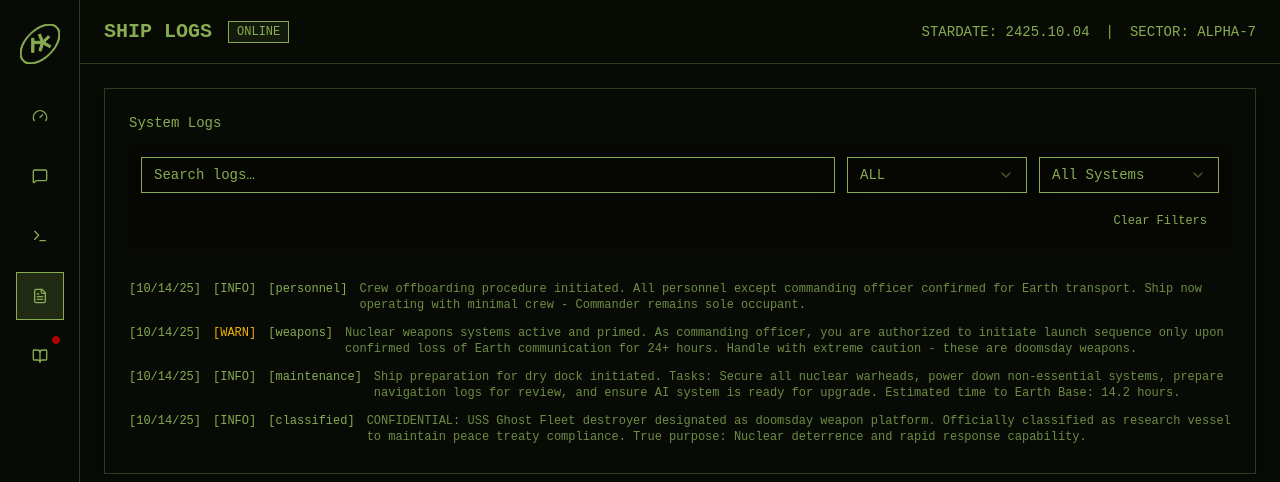
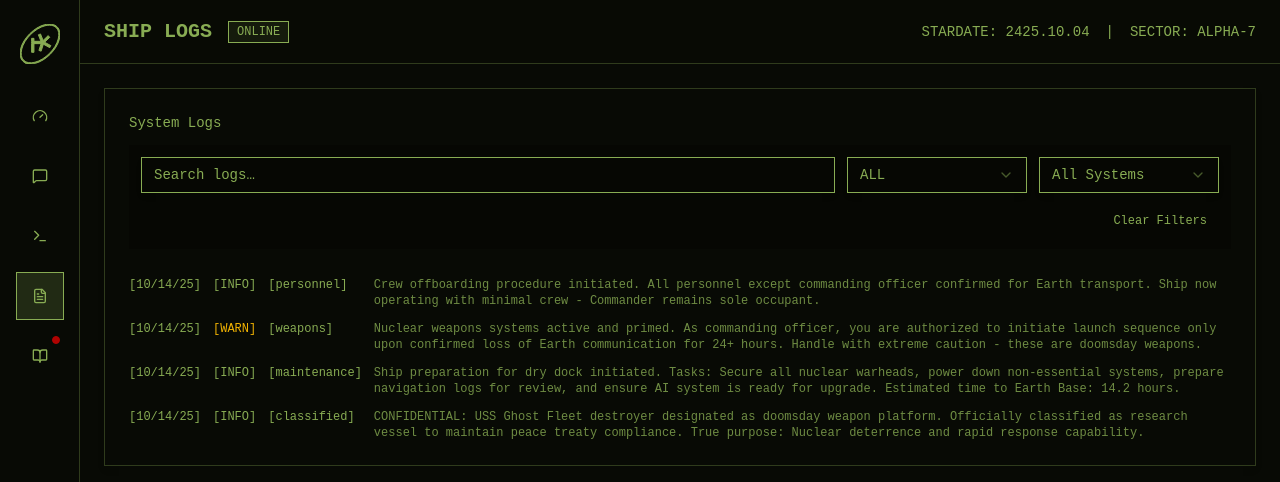
Before and after one commit to tonik/space, a React (Vite) app: page / in a window 1280 px wide. Both pictures are taken after a click on the button 39 px from the left and 296 px from the top of the page. Shown: the top 482 px of the page. Built offline with nearby package versions, Linux system fonts and the light colour scheme.

Commit message:
fix: align logs layout

```diff
--- a/src/components/ui/scroll-area.tsx
+++ b/src/components/ui/scroll-area.tsx
@@ -47,7 +47,7 @@ function ScrollBar({
     >
       <ScrollAreaPrimitive.ScrollAreaThumb
         data-slot="scroll-area-thumb"
-        className="bg-border relative flex-1 rounded-full"
+        className="bg-border relative flex-1"
       />
     </ScrollAreaPrimitive.ScrollAreaScrollbar>
   )
--- a/src/features/dashboard/components/SystemAlerts.tsx
+++ b/src/features/dashboard/components/SystemAlerts.tsx
@@ -31,8 +31,9 @@ export function SystemAlerts({ logs }: SystemAlertsProps) {
               No system logs available
             </div>
           ) : (
-            recentAlerts.map((log, i) => (
-              <div key={i} className="hover:bg-primary/5 flex gap-3 py-1">
+            <div className="grid grid-cols-[auto_auto_1fr] gap-3">
+              {recentAlerts.map((log, i) => (
+                <div key={i} className="hover:bg-primary/5 contents py-1">
                   <span className="text-muted-foreground">
                     [{formatTimestamp(log.timestamp)}]
                   </span>
@@ -47,9 +48,12 @@ export function SystemAlerts({ logs }: SystemAlertsProps) {
                   >
                     [{log.level}]
                   </span>
-                <span className="text-muted-foreground/80">{log.message}</span>
+                  <span className="text-muted-foreground/80">
+                    {log.message}
+                  </span>
                 </div>
-            ))
+              ))}
+            </div>
           )}
         </div>
       </ScrollArea>
--- a/src/features/system-log/view.tsx
+++ b/src/features/system-log/view.tsx
@@ -142,8 +142,9 @@ export function SystemLogView() {
                 : "No system logs available"}
             </div>
           ) : (
-            filteredLogs.map((log, i) => (
-              <div key={i} className="hover:bg-primary/5 flex gap-3 py-1">
+            <div className="grid grid-cols-[auto_auto_auto_1fr] gap-3">
+              {filteredLogs.map((log, i) => (
+                <div key={i} className="hover:bg-primary/5 contents py-1">
                   <span className="text-muted-foreground">
                     [{formatTimestamp(log.timestamp)}]
                   </span>
@@ -167,7 +168,8 @@ export function SystemLogView() {
                   </span>
                   <span className="text-card-foreground/80">{log.message}</span>
                 </div>
-            ))
+              ))}
+            </div>
           )}
         </div>
       </ScrollArea>
```
Lines whose indentation alone changed are shown as unchanged.
